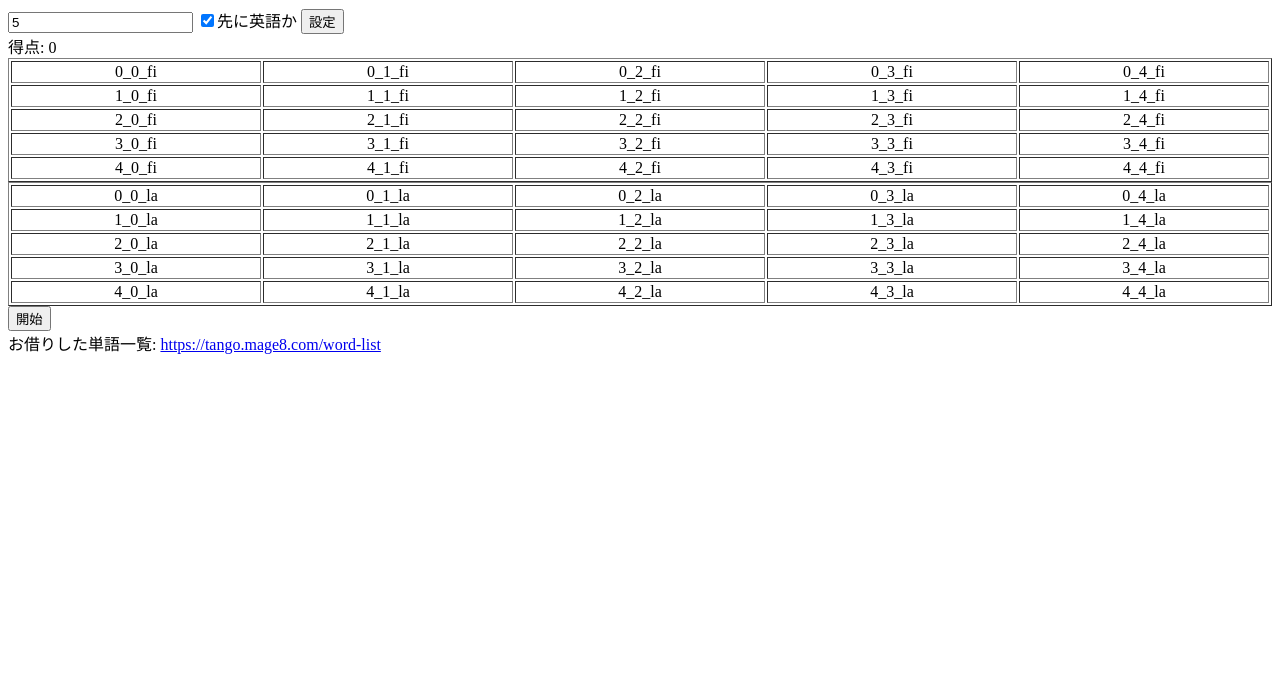
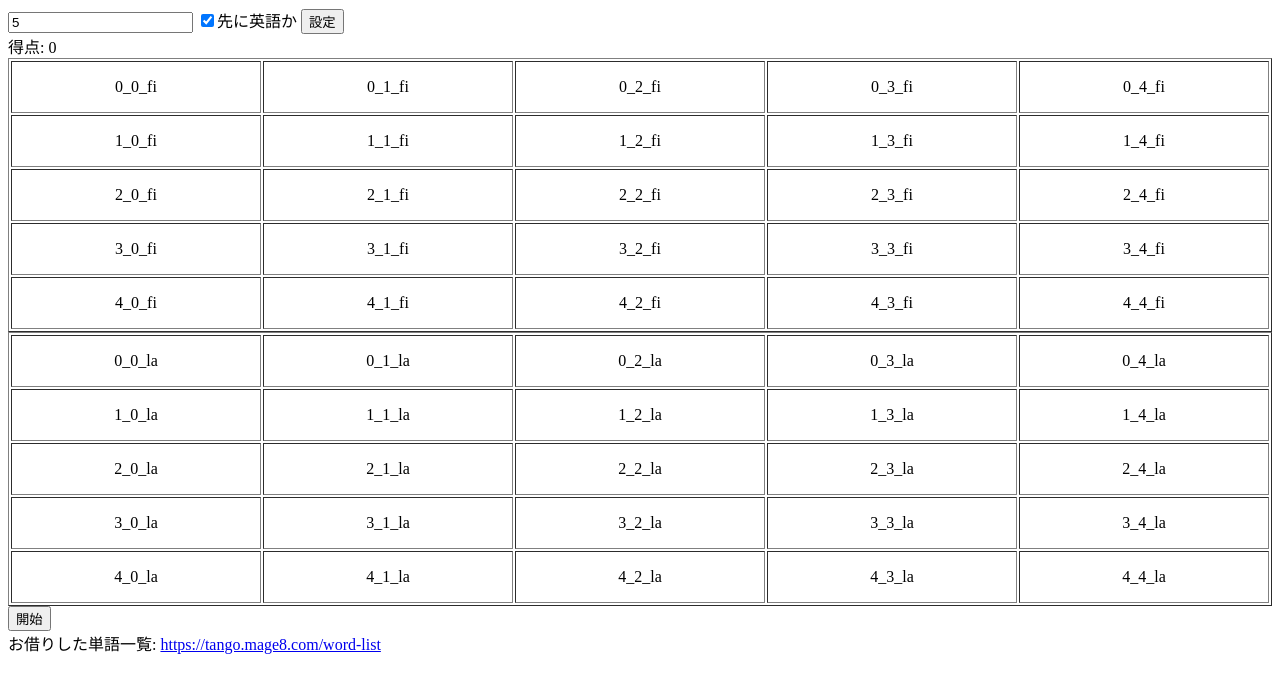
Before and after one commit to wswsans/word_shinkei_suijaku, a plain HTML site: page index.html in a window 1280 px wide. Drawn offline with Linux system fonts and the light colour scheme.

Commit message:
Add files via upload
tdが動かないようにした

```diff
--- a/index.html
+++ b/index.html
@@ -12,7 +12,7 @@
 				text-align: center;
 			}
 			td {
-				width: 1em;
+				height: 3rem;
 			}
 		</style>
 	</head>
--- a/index.js
+++ b/index.js
@@ -16,7 +16,12 @@ $.ajax({
 	window.alert("データのロードに失敗したため、ご利用になりません");
 })
 
+let def_width = 0;
 $(()=> {
+	$(window).resize(() => {
+		def_width = $("td#td_0_0").width();
+		$("td").width(def_width);
+	})
 	$("div#tables").hide();
 	$("button#set").click(e => {
 		$("table").html("");
@@ -33,6 +38,7 @@ $(()=> {
 			}
 		}
 		$("div#tables").show();
+		$(window).resize();
 	}).click();
 	$("button#start").click(e => {
 		$("span#me").text("得点: 0").prop("score", 0);
@@ -101,6 +107,7 @@ $(()=> {
 					}
 				})
 			}
+			$("td").width(def_width);
 		})
 	})
 })
```
